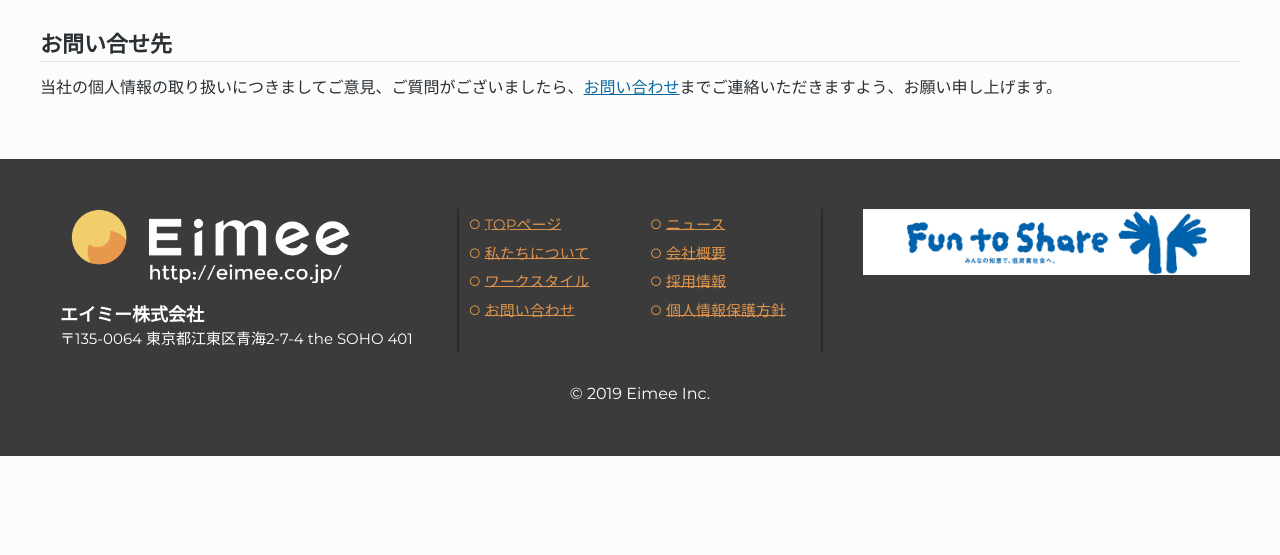
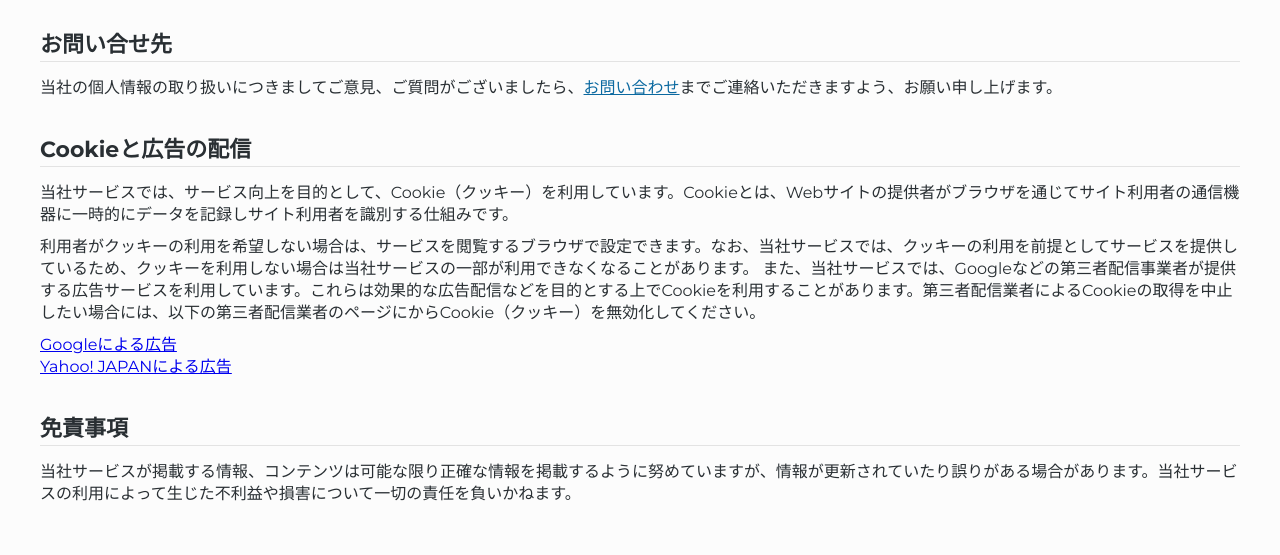
Before and after one commit to EimeeInc/eimee-web, a Gatsby site: page /policy in a window 1280 px wide. Shown: the part 2800-3355 px from the top of the page. Before the commit the page ends 3256 px from the top, so only its background shows below. Built offline with nearby package versions, Linux system fonts and the light colour scheme; Gatsby itself is replaced by a stand-in of ours.

Commit message:
Cookieに関する項目と免責事項を追加

```diff
--- a/src/components/Organism/Policy.tsx
+++ b/src/components/Organism/Policy.tsx
@@ -81,6 +81,7 @@ const Comment = styled.p`
   }
 `;
 const StyledLink = styled(Link)``;
+const ExternalLink = styled.a``;
 
 const Works = () => (
   <>
@@ -192,6 +193,39 @@ const Works = () => (
           までご連絡いただきますよう、お願い申し上げます。
         </Comment>
       </List>
+      <List>
+        <Heading>Cookieと広告の配信</Heading>
+        <Comment>
+          当社サービスでは、サービス向上を目的として、Cookie（クッキー）を利用しています。Cookieとは、Webサイトの提供者がブラウザを通じてサイト利用者の通信機器に一時的にデータを記録しサイト利用者を識別する仕組みです。
+        </Comment>
+        <Comment>
+          利用者がクッキーの利用を希望しない場合は、サービスを閲覧するブラウザで設定できます。なお、当社サービスでは、クッキーの利用を前提としてサービスを提供しているため、クッキーを利用しない場合は当社サービスの一部が利用できなくなることがあります。
+          また、当社サービスでは、Googleなどの第三者配信事業者が提供する広告サービスを利用しています。これらは効果的な広告配信などを目的とする上でCookieを利用することがあります。第三者配信業者によるCookieの取得を中止したい場合には、以下の第三者配信業者のページにからCookie（クッキー）を無効化してください。
+        </Comment>
+        <Comment>
+          <ExternalLink
+            rel="noopener noreferrer"
+            target="_blank"
+            href="https://policies.google.com/technologies/ads?hl=ja"
+          >
+            Googleによる広告
+          </ExternalLink>
+          <br />
+          <ExternalLink
+            rel="noopener noreferrer"
+            target="_blank"
+            href="https://btoptout.yahoo.co.jp/optout/index.html"
+          >
+            Yahoo! JAPANによる広告
+          </ExternalLink>
+        </Comment>
+      </List>
+      <List>
+        <Heading>免責事項</Heading>
+        <Comment>
+          当社サービスが掲載する情報、コンテンツは可能な限り正確な情報を掲載するように努めていますが、情報が更新されていたり誤りがある場合があります。当社サービスの利用によって生じた不利益や損害について一切の責任を負いかねます。
+        </Comment>
+      </List>
     </Wrapper>
   </>
 );
```
